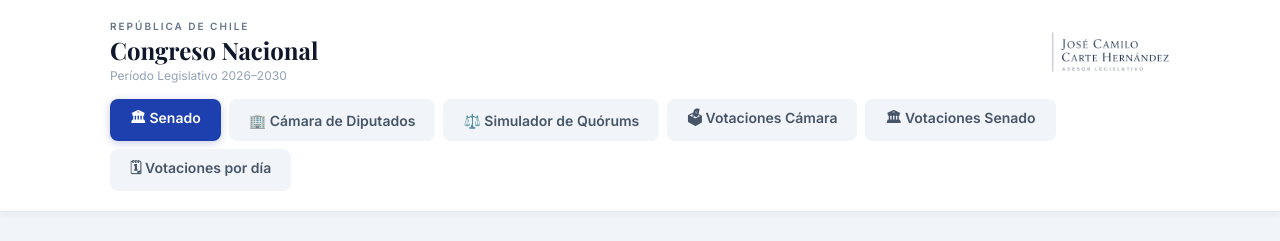
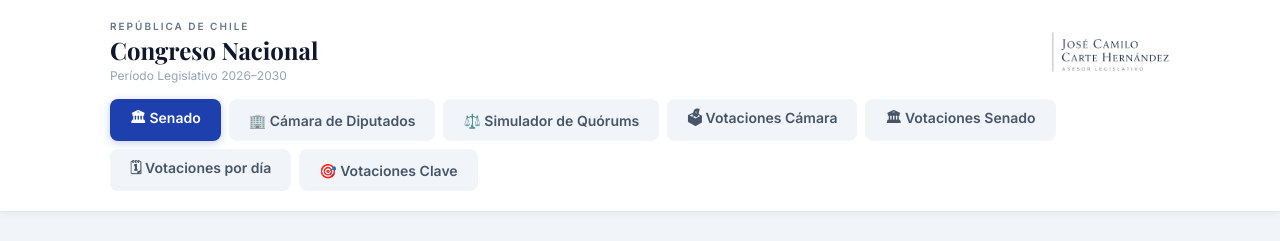
Before and after one commit to josecamilocarteh/Congreso-Chile, a React (Vite) app: page / in a window 1280 px wide. Shown: the top 241 px of the page. Built offline with nearby package versions, Linux system fonts and the light colour scheme.

Commit message:
Update App.jsx

```diff
--- a/src/App.jsx
+++ b/src/App.jsx
@@ -5,6 +5,7 @@
 import Votaciones from './components/Votaciones'
 import VotacionesSenado from './components/VotacionesSenado'
 import VotacionesDia from './components/VotacionesDia'
+import VotacionesClave from './components/VotacionesClave'
 
 function useIsMobile() {
   const [mobile, setMobile] = useState(typeof window !== 'undefined' ? window.innerWidth < 720 : false)
@@ -27,6 +28,7 @@
     ['votaciones', '🗳 Votaciones Cámara', '#0f766e'],
     ['votsenado', '🏛 Votaciones Senado', '#7c3aed'],
     ['votdia', '🗓 Votaciones por día', '#0f766e'],
+    ['clave', '🎯 Votaciones Clave', '#be123c'],
   ]
 
   return (
@@ -73,7 +75,7 @@
       </header>
 
       <main style={{ maxWidth: 1100, margin: '0 auto', padding: isMobile ? '20px 12px 48px' : '32px 20px 60px' }}>
-        {tab === 'senado' ? <Senado /> : tab === 'diputados' ? <Diputados /> : tab === 'simulador' ? <SimuladorQuorum /> : tab === 'votaciones' ? <Votaciones /> : tab === 'votsenado' ? <VotacionesSenado /> : <VotacionesDia />}
+        {tab === 'senado' ? <Senado /> : tab === 'diputados' ? <Diputados /> : tab === 'simulador' ? <SimuladorQuorum /> : tab === 'votaciones' ? <Votaciones /> : tab === 'votsenado' ? <VotacionesSenado /> : tab === 'votdia' ? <VotacionesDia /> : <VotacionesClave />}
       </main>
 
       <footer style={styles.footer}>
```
